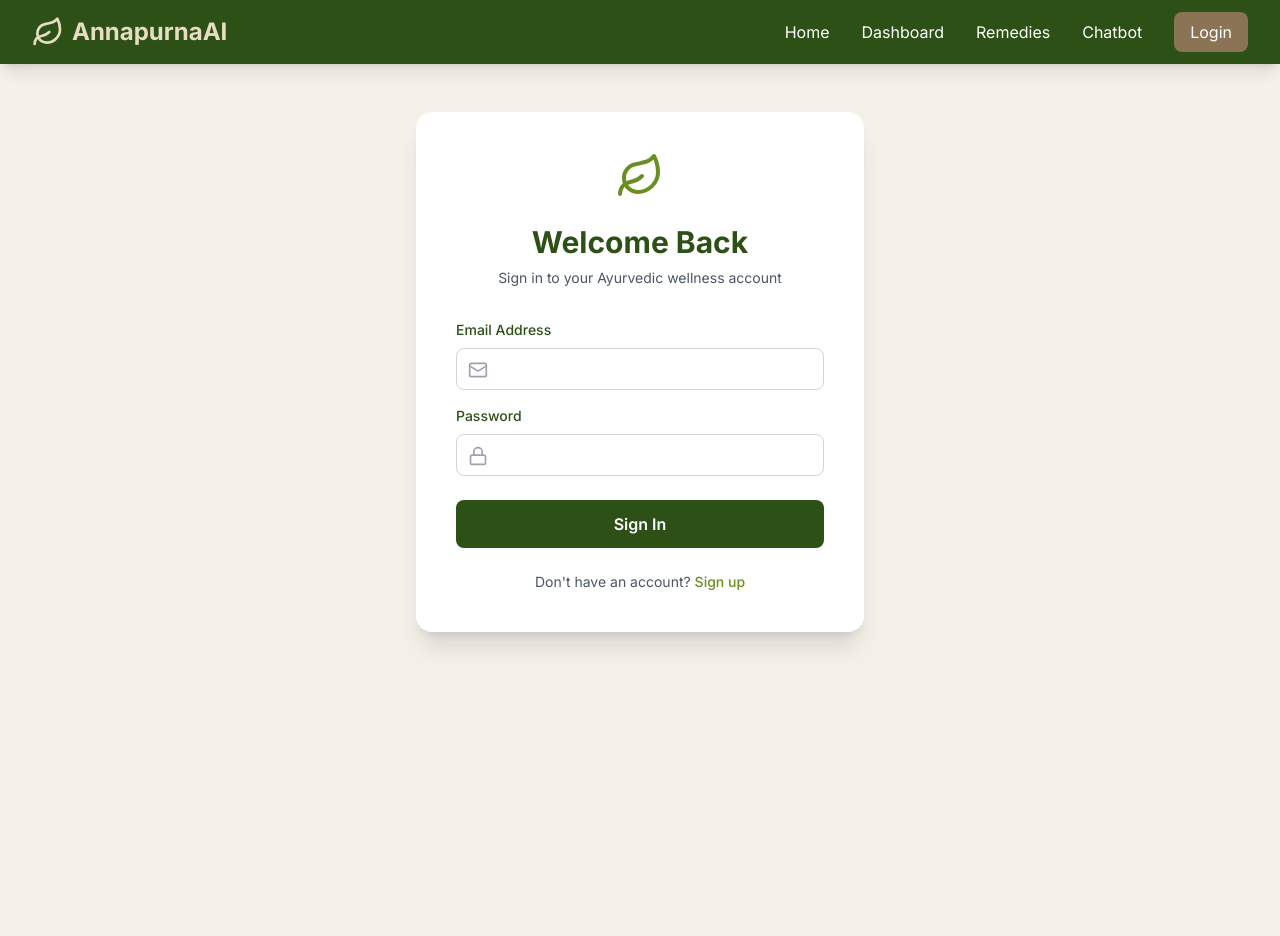
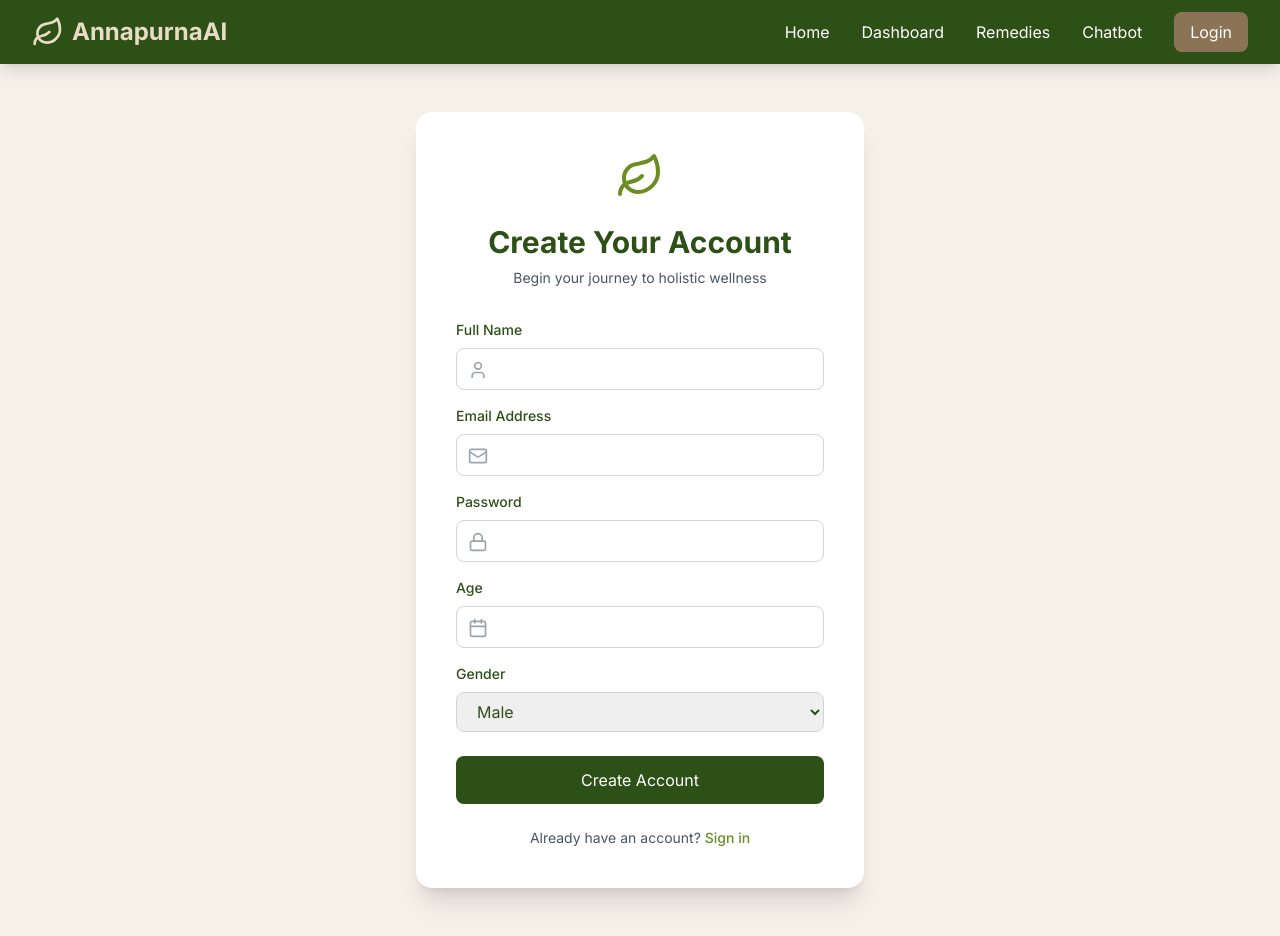
Before and after one commit to harris9559/annapurna-ai, a Next.js app in the folder frontend/: page /login in a window 1280 px wide. Before the commit the page ends 800 px from the top, so only its background shows below. Built offline with nearby package versions, Linux system fonts and the light colour scheme.

Commit message:
Rename Login to Signup and update form fields

```diff
--- a/frontend/app/login/page.js
+++ b/frontend/app/login/page.js
@@ -4,13 +4,16 @@
 import { useRouter } from 'next/navigation';
 import axios from 'axios';
 import Navbar from '../components/Navbar';
-import { Leaf, Mail, Lock } from 'lucide-react';
+import { Leaf, User, Mail, Lock, Calendar } from 'lucide-react';
 
-export default function Login() {
+export default function Signup() {
   const router = useRouter();
   const [formData, setFormData] = useState({
+    name: '',
     email: '',
-    password: ''
+    password: '',
+    age: '',
+    gender: 'male'
   });
   const [error, setError] = useState('');
   const [loading, setLoading] = useState(false);
@@ -21,19 +24,17 @@
     setError('');
 
     try {
-      const API_URL = process.env.NEXT_PUBLIC_API_URL || 'http://localhost:5000/api';
-      const response = await axios.post(`${API_URL}/auth/login`, formData);
+      const API_URL =
+        process.env.NEXT_PUBLIC_API_URL || "https://annapurna-backend-e0ww.onrender.com/api";
+
+      const response = await axios.post(`${API_URL}/auth/signup`, formData);
 
       localStorage.setItem('token', response.data.token);
       localStorage.setItem('user', JSON.stringify(response.data.user));
 
-      if (response.data.user.hasProfile) {
-        router.push('/dashboard');
-      } else {
-        router.push('/profile-setup');
-      }
+      router.push('/profile-setup');
     } catch (error) {
-      setError(error.response?.data?.message || 'Login failed');
+      setError(error.response?.data?.message || 'Signup failed');
     } finally {
       setLoading(false);
     }
@@ -47,10 +48,10 @@
           <div className="text-center">
             <Leaf className="mx-auto h-12 w-12 text-ayurveda-secondary" />
             <h2 className="mt-6 text-3xl font-bold text-ayurveda-primary">
-              Welcome Back
+              Create Your Account
             </h2>
             <p className="mt-2 text-sm text-gray-600">
-              Sign in to your Ayurvedic wellness account
+              Begin your journey to holistic wellness
             </p>
           </div>
 
@@ -63,51 +64,89 @@
 
             <div className="space-y-4">
               <div>
-                <label className="block text-sm font-medium text-ayurveda-primary mb-2">
-                  Email Address
-                </label>
+                <label className="block text-sm font-medium text-ayurveda-primary mb-2">Full Name</label>
+                <div className="relative">
+                  <User className="absolute left-3 top-3 h-5 w-5 text-gray-400" />
+                  <input
+                    type="text"
+                    required
+                    className="pl-10 w-full px-4 py-2 border border-gray-300 rounded-lg"
+                    value={formData.name}
+                    onChange={(e) => setFormData({ ...formData, name: e.target.value })}
+                  />
+                </div>
+              </div>
+
+              <div>
+                <label className="block text-sm font-medium text-ayurveda-primary mb-2">Email Address</label>
                 <div className="relative">
                   <Mail className="absolute left-3 top-3 h-5 w-5 text-gray-400" />
                   <input
                     type="email"
                     required
-                    className="pl-10 w-full px-4 py-2 border border-gray-300 rounded-lg focus:ring-2 focus:ring-ayurveda-secondary focus:border-transparent"
+                    className="pl-10 w-full px-4 py-2 border border-gray-300 rounded-lg"
                     value={formData.email}
-                    onChange={(e) => setFormData({...formData, email: e.target.value})}
+                    onChange={(e) => setFormData({ ...formData, email: e.target.value })}
                   />
                 </div>
               </div>
 
               <div>
-                <label className="block text-sm font-medium text-ayurveda-primary mb-2">
-                  Password
-                </label>
+                <label className="block text-sm font-medium text-ayurveda-primary mb-2">Password</label>
                 <div className="relative">
                   <Lock className="absolute left-3 top-3 h-5 w-5 text-gray-400" />
                   <input
                     type="password"
                     required
-                    className="pl-10 w-full px-4 py-2 border border-gray-300 rounded-lg focus:ring-2 focus:ring-ayurveda-secondary focus:border-transparent"
+                    minLength="6"
+                    className="pl-10 w-full px-4 py-2 border border-gray-300 rounded-lg"
                     value={formData.password}
-                    onChange={(e) => setFormData({...formData, password: e.target.value})}
+                    onChange={(e) => setFormData({ ...formData, password: e.target.value })}
                   />
                 </div>
+              </div>
+
+              <div>
+                <label className="block text-sm font-medium text-ayurveda-primary mb-2">Age</label>
+                <div className="relative">
+                  <Calendar className="absolute left-3 top-3 h-5 w-5 text-gray-400" />
+                  <input
+                    type="number"
+                    required
+                    className="pl-10 w-full px-4 py-2 border border-gray-300 rounded-lg"
+                    value={formData.age}
+                    onChange={(e) => setFormData({ ...formData, age: e.target.value })}
+                  />
+                </div>
+              </div>
+
+              <div>
+                <label className="block text-sm font-medium text-ayurveda-primary mb-2">Gender</label>
+                <select
+                  className="w-full px-4 py-2 border border-gray-300 rounded-lg"
+                  value={formData.gender}
+                  onChange={(e) => setFormData({ ...formData, gender: e.target.value })}
+                >
+                  <option value="male">Male</option>
+                  <option value="female">Female</option>
+                  <option value="other">Other</option>
+                </select>
               </div>
             </div>
 
             <button
               type="submit"
               disabled={loading}
-              className="w-full bg-ayurveda-primary hover:bg-ayurveda-green text-white py-3 px-4 rounded-lg font-semibold transition disabled:opacity-50"
+              className="w-full bg-ayurveda-primary text-white py-3 px-4 rounded-lg"
             >
-              {loading ? 'Signing in...' : 'Sign In'}
+              {loading ? 'Creating Account...' : 'Create Account'}
             </button>
 
             <div className="text-center">
               <p className="text-sm text-gray-600">
-                Don't have an account?{' '}
-                <a href="/signup" className="font-medium text-ayurveda-secondary hover:text-ayurveda-primary">
-                  Sign up
+                Already have an account?{' '}
+                <a href="/login" className="font-medium text-ayurveda-secondary">
+                  Sign in
                 </a>
               </p>
             </div>
```
